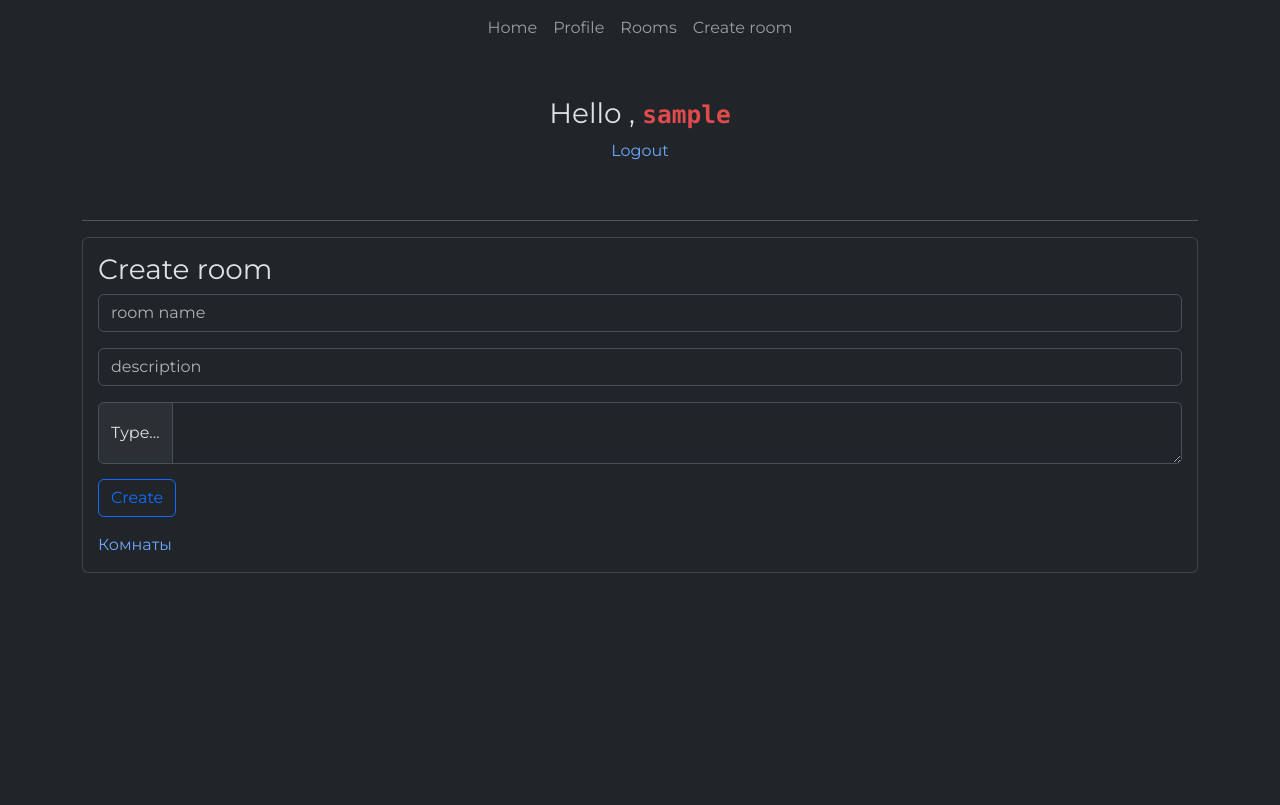
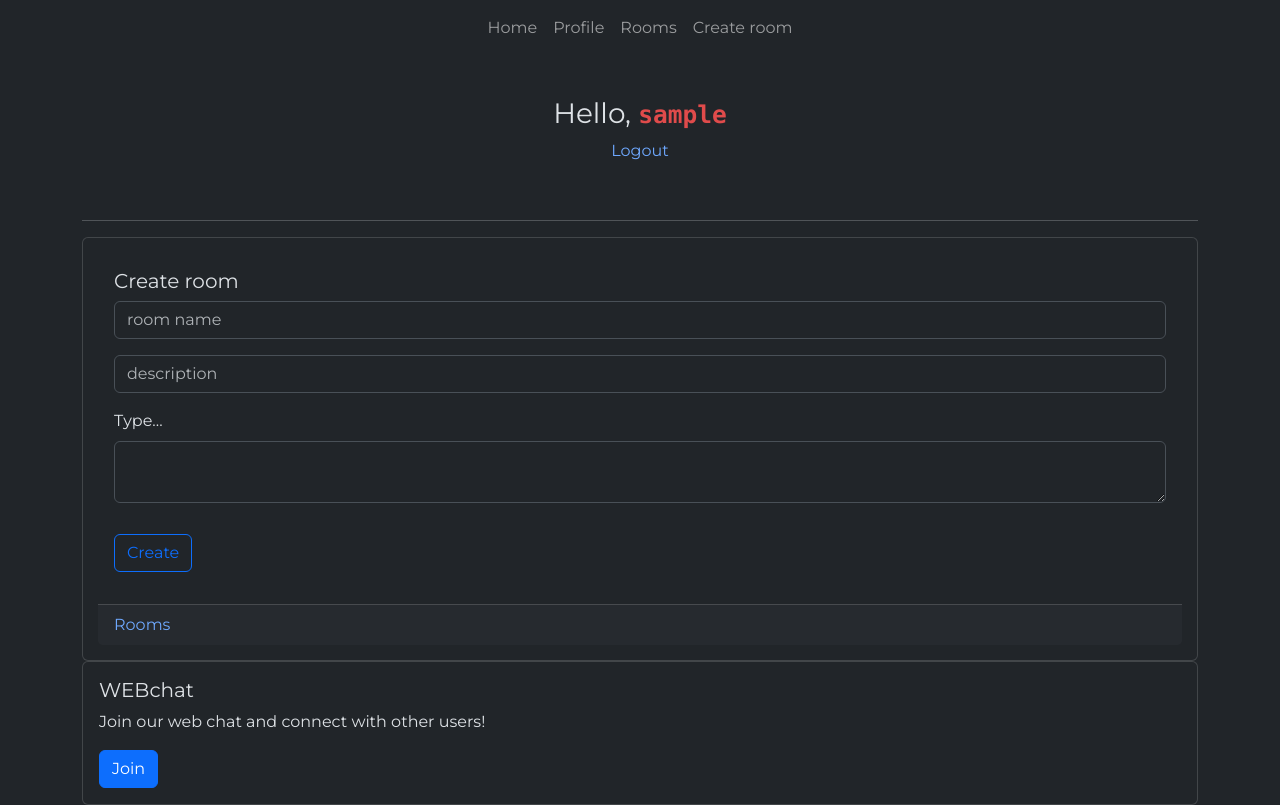
Before and after one commit to Tetsuozxcmid/flask-forum-app, a Flask app: page / in a window 1280 px wide. Before the commit the page ends 573 px from the top, so only its background shows below. Run offline with Flask 3, Linux system fonts and the light colour scheme; the visitor is signed in with stand-in values (Sample User, id 1).

Commit message:
added link for webchat, fixed gitignore

```diff
--- a/templates/index.html
+++ b/templates/index.html
@@ -1,67 +1,78 @@
 {% extends 'base.html' %}
-{%block title%}  {%endblock%}
+{% block title %}{% endblock %}
 
-{%block content %}
+{% block content %}
 
 <div class="container mt-4">
     {% if current_user.is_authenticated %}
 
-
-    <div class="alert" >
-      <h3>Hello , <strong><code class="name">{{current_user.username}}</code></strong></h3>
-      <a href="{{url_for('logout')}}">Logout</a>
+    <div class="alert">
+        <h3>Hello, <strong>
+                <code class="name">{{ current_user.username }}</code>
+            </strong></h3>
+        <a href="{{ url_for('logout') }}">Logout</a>
     </div>
-
 
 
     <br>
     <hr>
 
-
     <div class="card" style="padding:15px;">
-        <h3>Create room</h3>
-      <form action="{{url_for('create')}}" method="POST">
-          <div class="input-group mb-3">
-
-              <input type="text" class="form-control" name="room_name" placeholder="room name" aria-label="Room name" aria-describedby="basic-addon1">
+        <div class="card-body">
+            <h5 class="card-title">Create room</h5>
+            <form action="{{ url_for('create') }}" method="POST">
+                <div class="mb-3">
+                    <input type="text" class="form-control" name="room_name" placeholder="room name"
+                        aria-label="Room name" aria-describedby="basic-addon1">
                 </div>
 
-            <div class="input-group mb-3">
-              <input type="text" class="form-control" name="room_description" placeholder="description" aria-label="Recipient's username" aria-describedby="basic-addon2">
+                <div class="mb-3">
+                    <input type="text" class="form-control" name="room_description" placeholder="description"
+                        aria-label="Recipient's username" aria-describedby="basic-addon2">
                 </div>
 
-            <div class="input-group">
-              <span class="input-group-text">Type...</span>
-              <textarea class="form-control" name="room_text" aria-label="With textarea" wrap="soft"></textarea>
+                <div class="mb-3">
+                    <label for="room_text" class="form-label">Type...</label>
+                    <textarea class="form-control" name="room_text" aria-label="With textarea" wrap="soft"
+                        id="room_text"></textarea>
+                </div>
+                <button type="submit" class="btn btn-outline-primary">Create</button>
+            </form>
+        </div>
+        <div class="card-footer">
+            <a href="{{ url_for('show') }}" class="card-link">Rooms</a>
+        </div>
+    </div>
 
+    <div class="card">
+        <div class="card-body">
+            <h5 class="card-title">WEBchat</h5>
+            <p class="card-text">Join our web chat and connect with other users!</p>
+            <a href="{{ url_for('webchat') }}" class="btn btn-primary">Join</a>
         </div>
-            <input type="submit" value="Create" class="btn btn-outline-primary">
-      </form>
-      <a href="{{url_for('show')}}">Комнаты</a>
     </div>
-  {%else%}
+    {% else %}
 
 
     <div class="container mt-5 d-flex flex-column align-items-center">
-    <h3 class="mb-4 text-center">Hello! Join our <p class="name"> forum </p></h3>
+        <h3 class="mb-4 text-center">Hello! Join our
+            <p class="name"> forum </p>
+        </h3>
         <div class="d-flex gap-3">
 
-        <a href="{{url_for('login')}}" class="btn btn-outline-info text-white">
+            <a href="{{ url_for('login') }}" class="btn btn-outline-info text-white">
                 Login
             </a>
 
-        <a href="{{url_for('signup')}}" class="btn btn-primary text-white">
+            <a href="{{ url_for('signup') }}" class="btn btn-primary text-white">
                 Signup
             </a>
         </div>
     </div>
 
 
-  {%endif%}
+    {% endif %}
 
 </div>
 
-
-
-
-{%endblock%}
+{% endblock %}
```
Also changed, not shown: 1 other file. Lines whose indentation alone changed are shown as unchanged.
